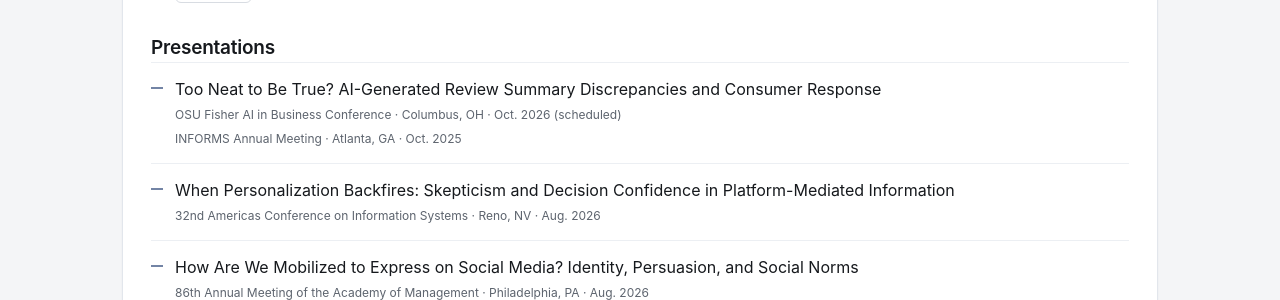
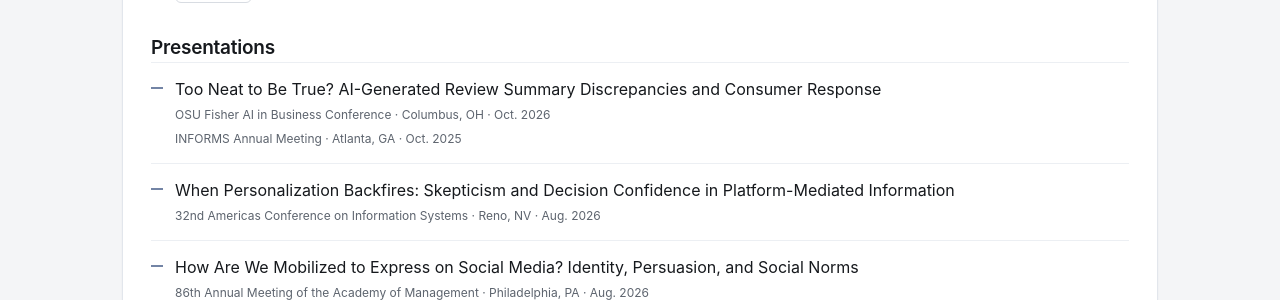
Before and after one commit to bobbyZhong10/bobbyzhong10.github.io, a Jekyll site: the page built from _pages/research-projects.md, in a window 1280 px wide and 900 px high, scrolled down 1551 px. Shown: the part 268-568 px from the top of the window. Built offline with Jekyll 4.4.1, drawn with Linux system fonts in a browser that asks for light colours.

Commit message:
Update research-projects.md

```diff
--- a/_pages/research-projects.md
+++ b/_pages/research-projects.md
@@ -104,7 +104,7 @@ newsreader_font: true
 <ul class="research-entry-list research-entry-list--presentations">
   <li class="research-entry">
     <div class="research-entry__title"><em>Too Neat to Be True? AI-Generated Review Summary Discrepancies and Consumer Response</em></div>
-    <div class="research-entry__meta">OSU Fisher AI in Business Conference · Columbus, OH · Oct. 2026 (scheduled)</div>
+    <div class="research-entry__meta">OSU Fisher AI in Business Conference · Columbus, OH · Oct. 2026</div>
     <div class="research-entry__meta">INFORMS Annual Meeting · Atlanta, GA · Oct. 2025</div>
   </li>
   <li class="research-entry">
```
